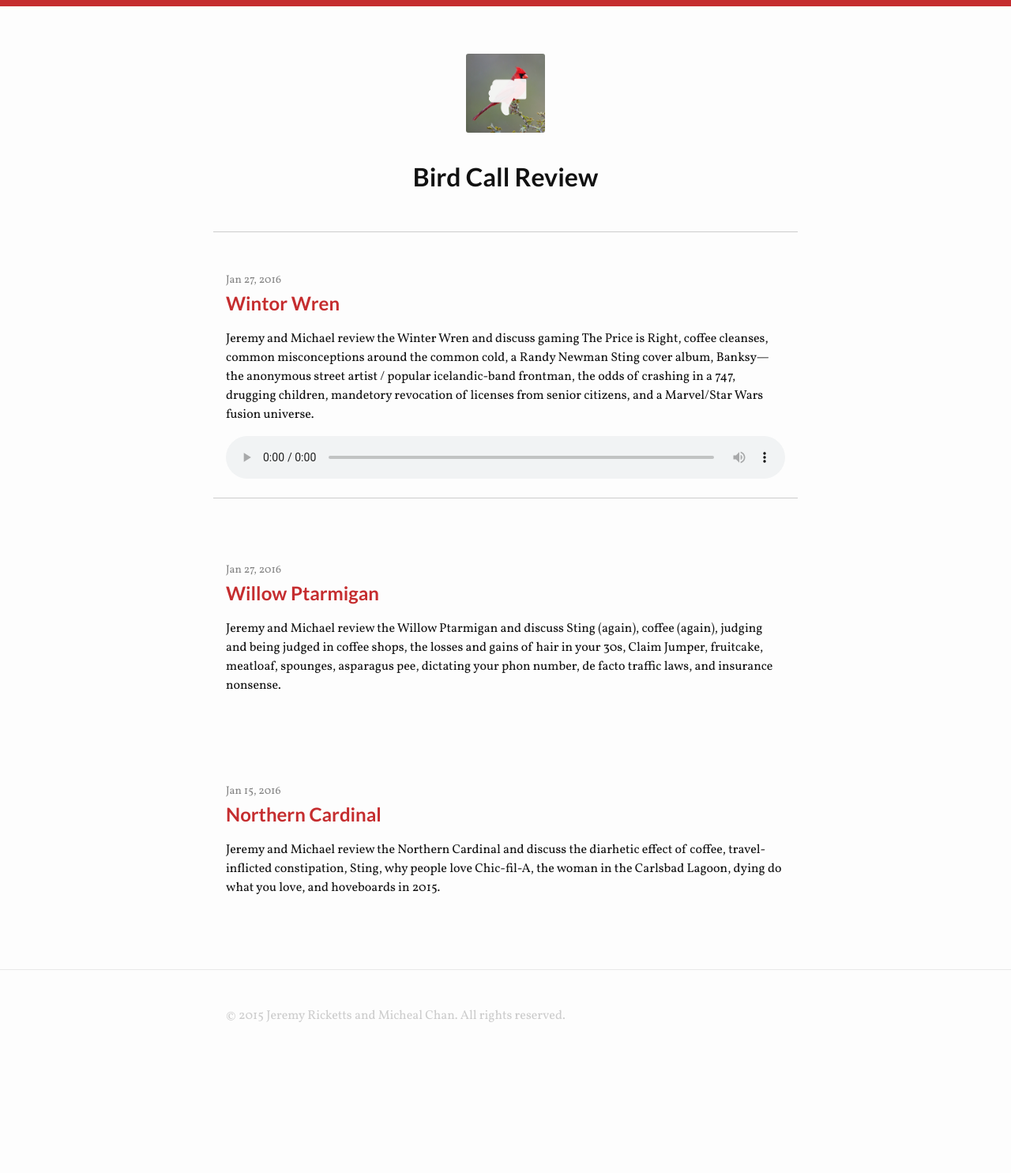
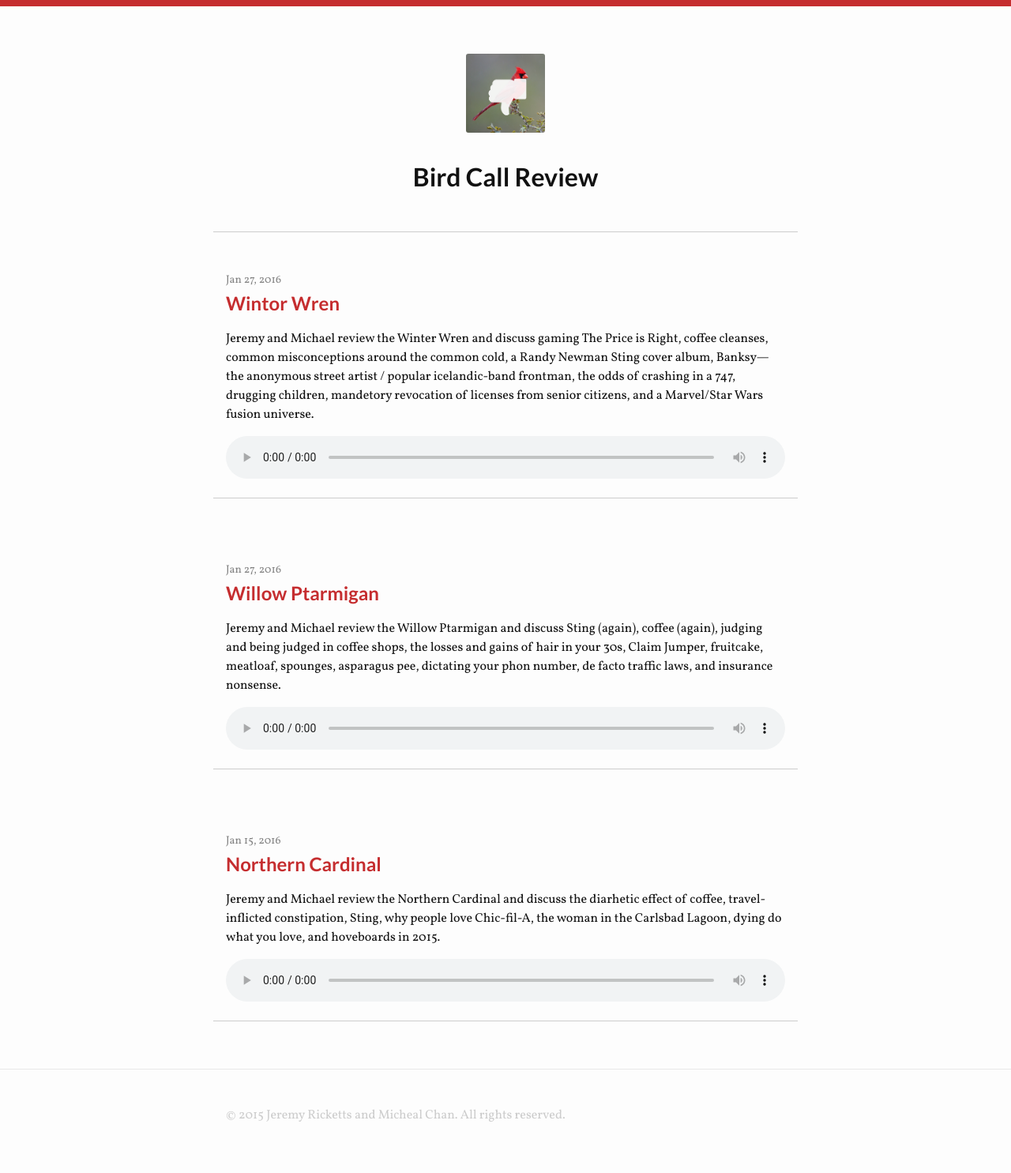
Before and after one commit to chantastic/birdcallreview.com, a Jekyll site: the page built from index.html, in a window 1280 px wide. Shown: the whole page at 79% size. Built offline with Jekyll 4.4.1, drawn with Linux system fonts in a browser that asks for light colours; before the commit the page ends 1359 px from its top, so only the background shows below that.

Commit message:
chore: show audio on index

```diff
--- a/index.html
+++ b/index.html
@@ -5,7 +5,7 @@ layout: default
 <div class="home bs-s bw-0 btw-1p bc-l.8">
 
   <ul class="post-list">
-    {% for post in site.posts limit:1 %}
+    {% for post in site.posts %}
       <li class="p-1 pt-3 bs-s bw-0 bbw-1p bc-l.8">
         <span class="post-meta">{{ post.date | date: "%b %-d, %Y" }}</span>
 
@@ -20,18 +20,6 @@ layout: default
         </audio>
       </li>
     {% endfor %}
-
-    {% for post in site.posts offset:1 %}
-      <li class="p-1 pt-3 bs-s bw-0 bbw-1p bc-l.8 bbw-0:lc">
-        <span class="post-meta">{{ post.date | date: "%b %-d, %Y" }}</span>
-
-        <h2>
-          <a class="post-link c-red ff-bold" href="{{ post.url | prepend: site.baseurl }}">{{ post.title }}</a>
-        </h2>
-
-        <p class="ff-normal">{{ post.content }}</p>
-      </li>
-    {% endfor %}
   </ul>
 
 </div>
```
